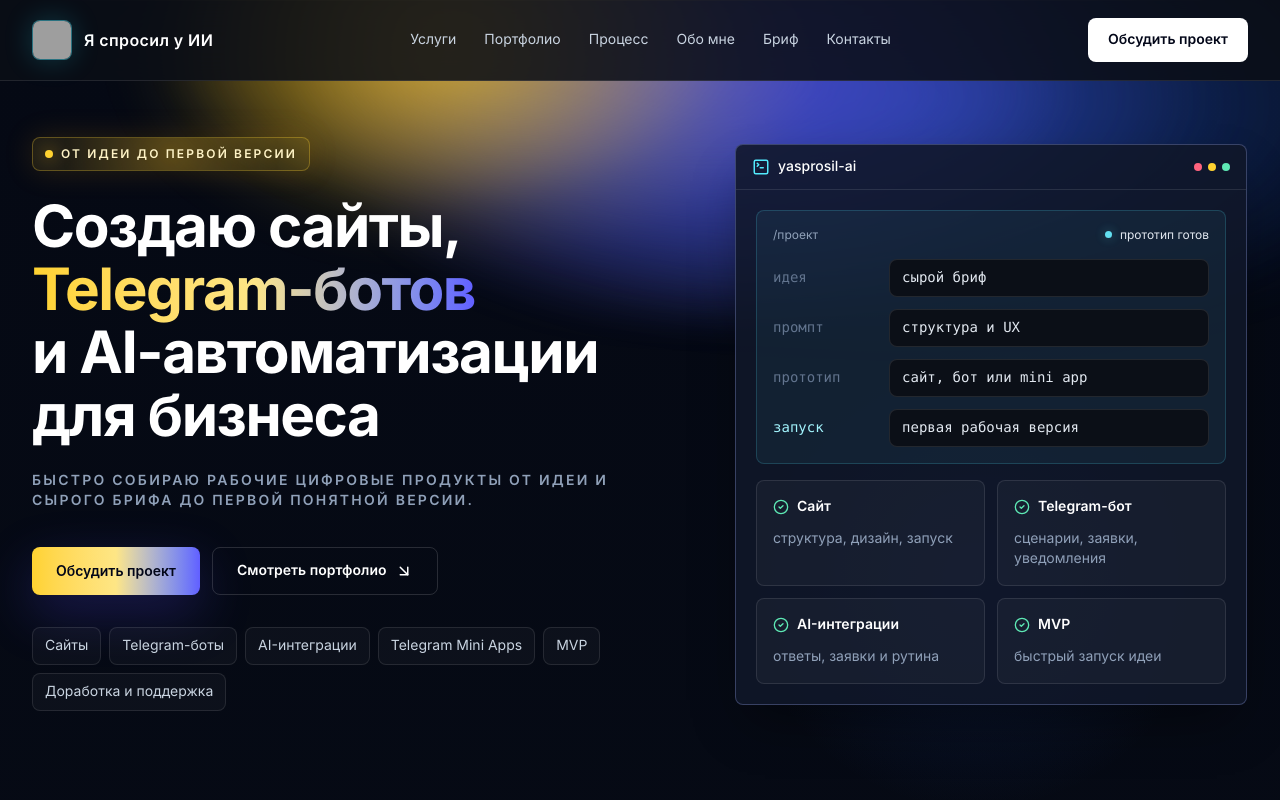
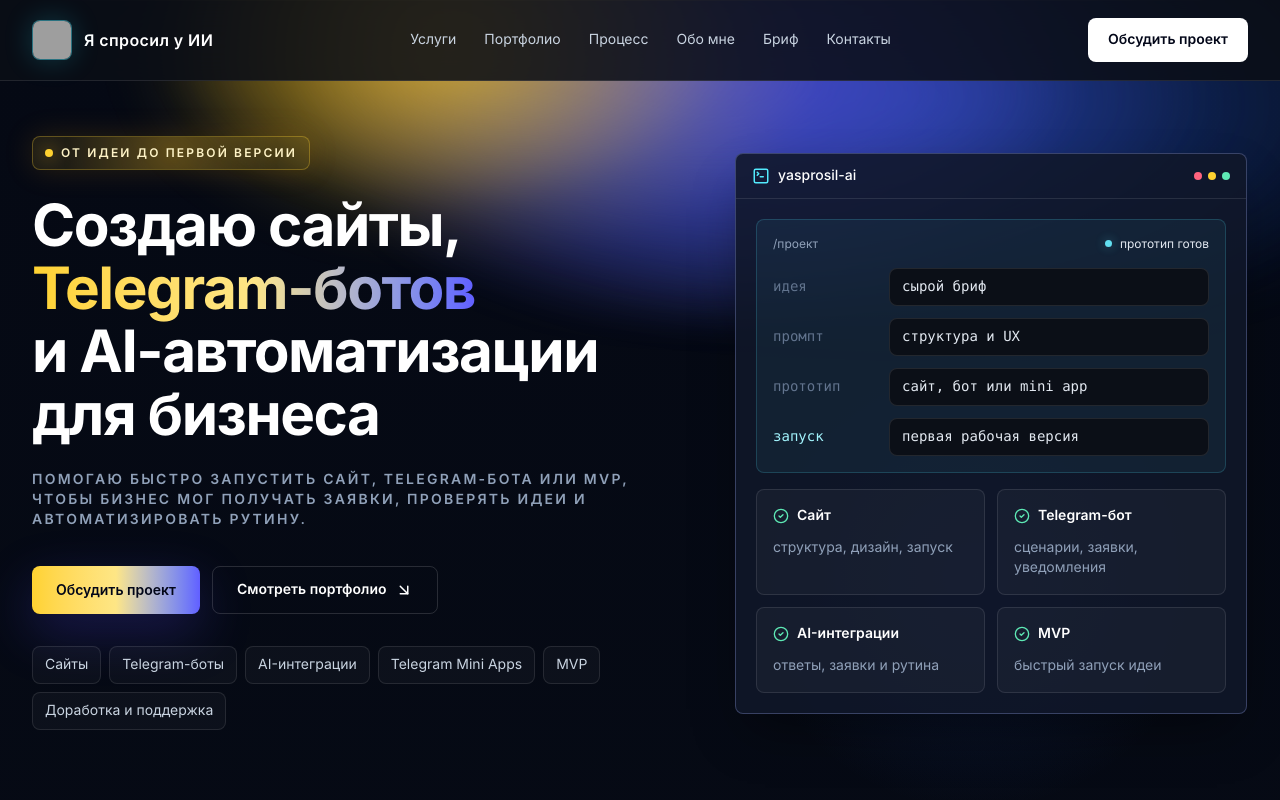
Before and after one commit to yasprosil-ai/portfolio-site, a Next.js app: page / in a window 1280 px wide. Shown: the top 800 px of the page. Built offline with nearby package versions, Linux system fonts and the light colour scheme; grey boxes are pictures that could not be loaded.

Commit message:
update hero support copy

```diff
--- a/app/links/page.jsx
+++ b/app/links/page.jsx
@@ -141,7 +141,7 @@ export default function LinksPage() {
             {" "}для бизнеса.
           </h2>
           <p className="mt-2.5 text-sm leading-relaxed text-slate-400">
-            Быстро собираю рабочие цифровые продукты от идеи и сырого брифа до первой понятной версии.
+            Помогаю быстро запустить сайт, Telegram-бота или MVP, чтобы бизнес мог получать заявки, проверять идеи и автоматизировать рутину.
           </p>
           <div className="mt-4 flex flex-wrap justify-center gap-1.5">
             {[
--- a/components/Hero.jsx
+++ b/components/Hero.jsx
@@ -42,7 +42,7 @@ export default function Hero() {
             className="hero-reveal mt-6 max-w-2xl text-xs font-semibold uppercase tracking-[0.16em] text-slate-400 sm:text-sm"
             style={{ "--hero-delay": "250ms" }}
           >
-            Быстро собираю рабочие цифровые продукты от идеи и сырого брифа до первой понятной версии.
+            Помогаю быстро запустить сайт, Telegram-бота или MVP, чтобы бизнес мог получать заявки, проверять идеи и автоматизировать рутину.
           </p>
 
           <div className="hero-reveal mt-9 flex flex-col gap-3 sm:flex-row" style={{ "--hero-delay": "350ms" }}>
```
